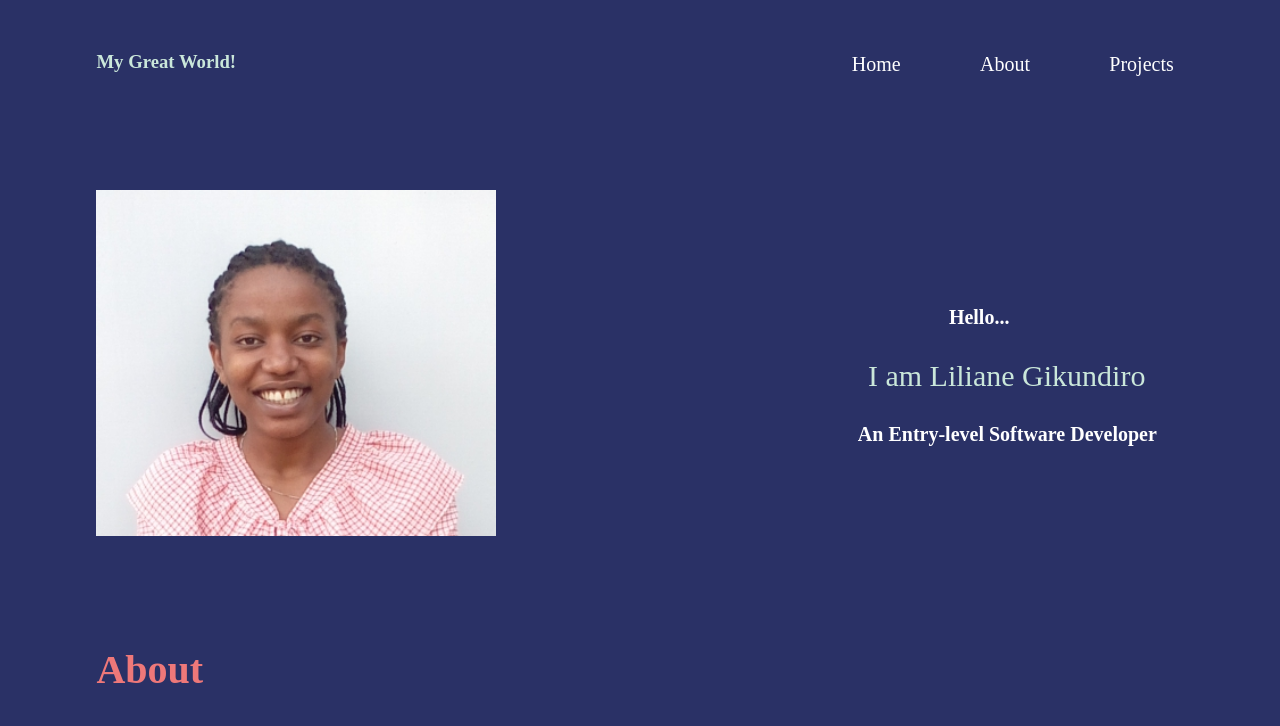
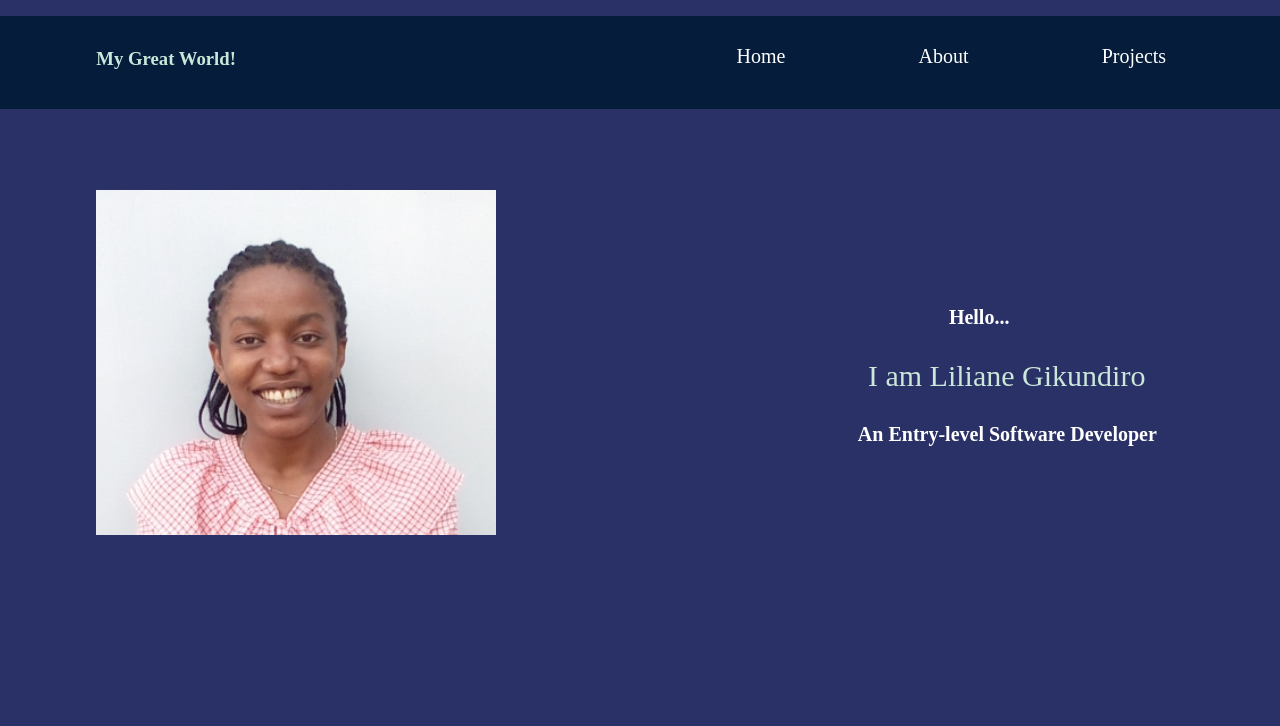
Before and after one commit to Liliane-Gikuku/MeetPortfolio, a plain HTML site: page index.html in a window 1280 px wide. Shown: the top 726 px of the page. Drawn offline with Linux system fonts and the light colour scheme.

Commit message:
Make a fixed nav bar

```diff
--- a/index.html
+++ b/index.html
@@ -9,12 +9,10 @@
     <link rel="preconnect" href="https://fonts.googleapis.com">
 </head>
 <body>
-    <section class="One" id="home">
-    <div class="firstline" >
-        <h3>My Great World!</h3>
-         </div>
 
     <nav class="navbar">
+
+
 
         <ul>
 
@@ -26,8 +24,18 @@
 
               </ul>
 
+               <div class="firstline" >
+    <h3>My Great World!</h3>
+     </div>
+
 
        </nav>
+    <section class="One" id="home">
+    <!-- <div class="firstline" >
+        <h3>My Great World!</h3>
+         </div> -->
+
+
 
 
 
@@ -45,6 +53,7 @@
     </section>
 
     <section class="three" id="about">
+
         <div class="abby">
             <h1>About</h1>
         </div>
--- a/styles.css
+++ b/styles.css
@@ -4,17 +4,32 @@ body{
     overflow-x: hidden;
 }
 
-.firstline{
-    margin-left: 7%;
-    margin-top: 4%;
-    /*color: yellow;*/
-    color: #CAE7DA;
+
+
+
+
+
+
+
+.navbar{
+    margin-top:-3%;
+    background-color:rgb(5, 28, 58);
+    margin-top: -4.7%;
+    width: 100%;
+    height: 10%;
+    padding-top: 1%;
+
+
+
+
+
 
 }
 
-.navbar{
-    margin-top:-3%;
-
+.firstline{
+    margin-right: 81.6%;
+    margin-top: -3%;
+    color: #CAE7DA;
 }
 
 
@@ -22,7 +37,13 @@ body{
 nav{
 text-align: right;
 width: 48%;
-margin-left: 49%;
+margin-left: -0.6%;
+position: static;
+position: fixed;
+top: 9.5%;
+
+
+
 
 
 
@@ -60,7 +81,7 @@ nav ul li {
 
 .coding{
     margin-left: 7%;
-    margin-top: 9%;
+    margin-top: 15%;
 }
 
 .open{
@@ -97,6 +118,7 @@ nav ul li {
 
     .One{
         background-color: #2A3166;
+
 
 
 
@@ -180,7 +202,7 @@ nav ul li {
     margin-left: 7%;
     font-size: 40px;
     color: #EE7879;
-    margin-top: -3%;
+    margin-top: 4%;
 
 }
 
@@ -229,7 +251,7 @@ nav ul li {
     margin-left: 7%;
     font-size: 40px;
     color: #EE7879;
-    margin-top: -10%;
+    margin-bottom: 5%;
 }
 .title5 p{
     font-size: 20px;
```
Lines whose indentation alone changed are shown as unchanged.
